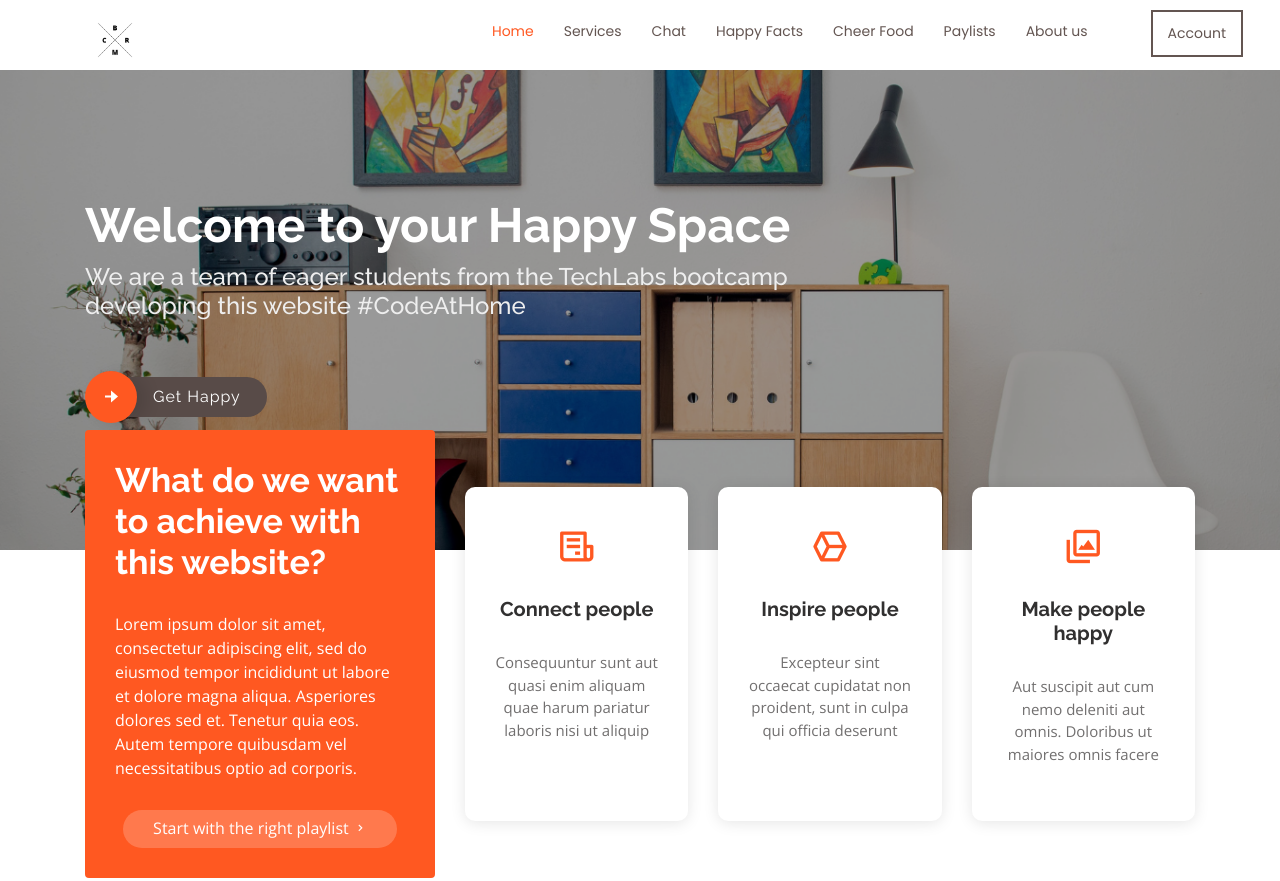
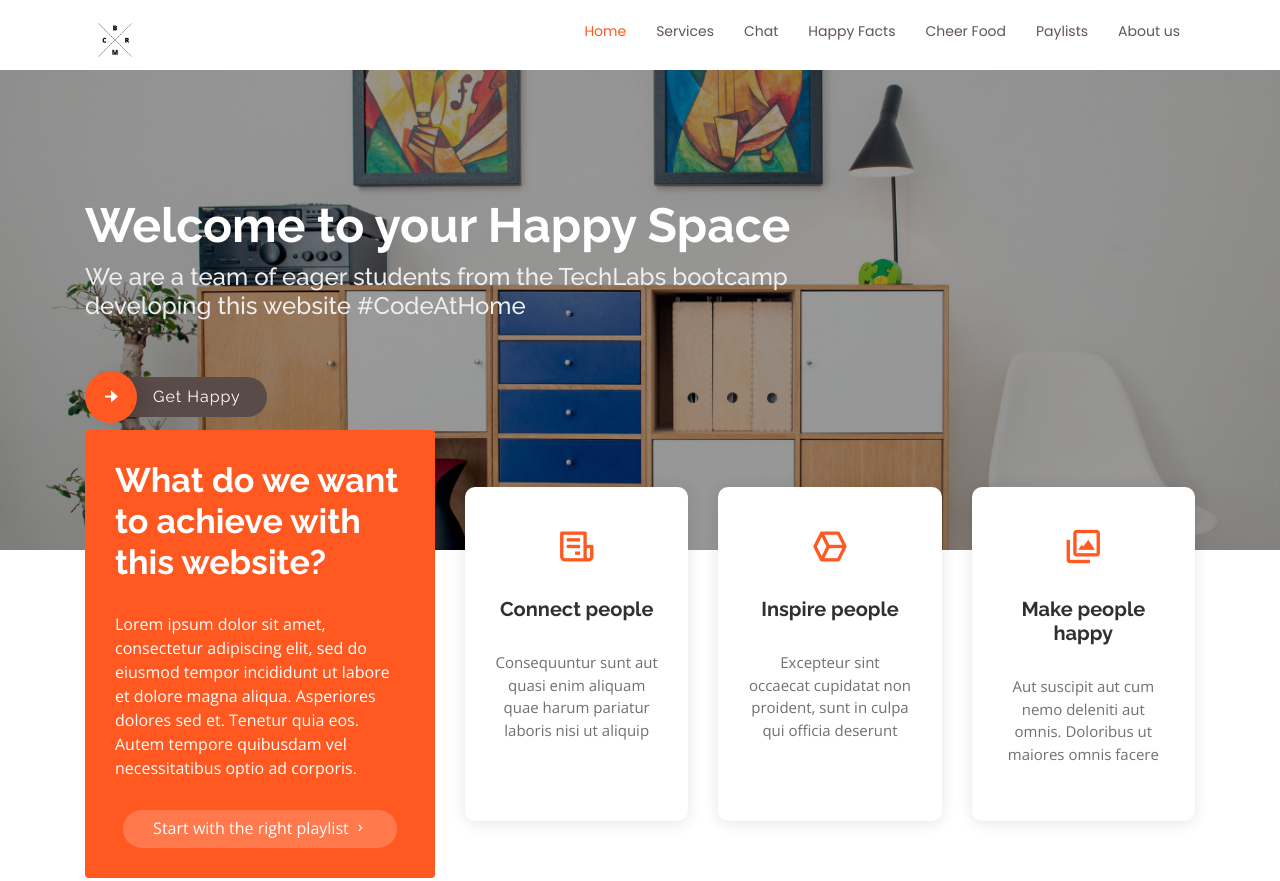
Before and after one commit to Pablo4V4/techLabs-project, a plain HTML site: page index.html in a window 1280 px wide. Shown: the top 881 px of the page. Drawn offline with nearby package versions, Linux system fonts and the light colour scheme.

Commit message:
delete account button

```diff
--- a/assets/css/style.css
+++ b/assets/css/style.css
@@ -2326,18 +2326,6 @@ section {
 
 /* Custom */
 
-#account {
-  position: relative;
-  left: 3rem;
-  border: 2px solid;
-  border-radius: 0px;
-  transition: 250ms ease-in-out;
-}
-#account:hover {
-  border: 2px solid;
-  border-radius: 50px;
-}
-
 #playlists {
   margin: 5rem auto;
   padding-top: 1rem;
--- a/index.html
+++ b/index.html
@@ -73,7 +73,6 @@
           <li><a href="#cheerfood">Cheer Food</a></li>
           <li><a href="#playlists">Paylists</a></li>
           <li><a href="#about">About us</a></li>
-          <li><a href="#" id="account">Account</a></li>
           <!--<li><a href="#pricing">Inspiration</a></li>
           <li><a href="blog.html">Happy Facts</a></li>
           <li class="drop-down"><a href="">Drop Down</a>
```
